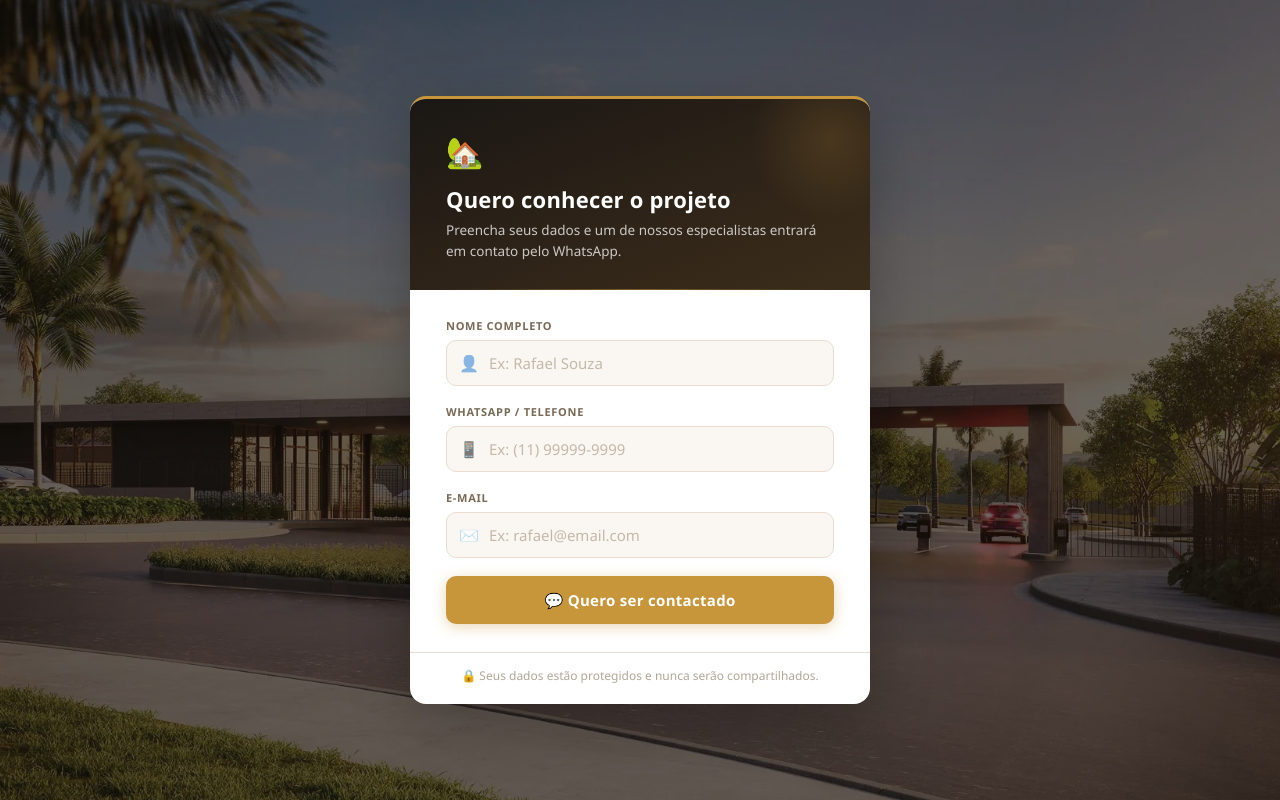
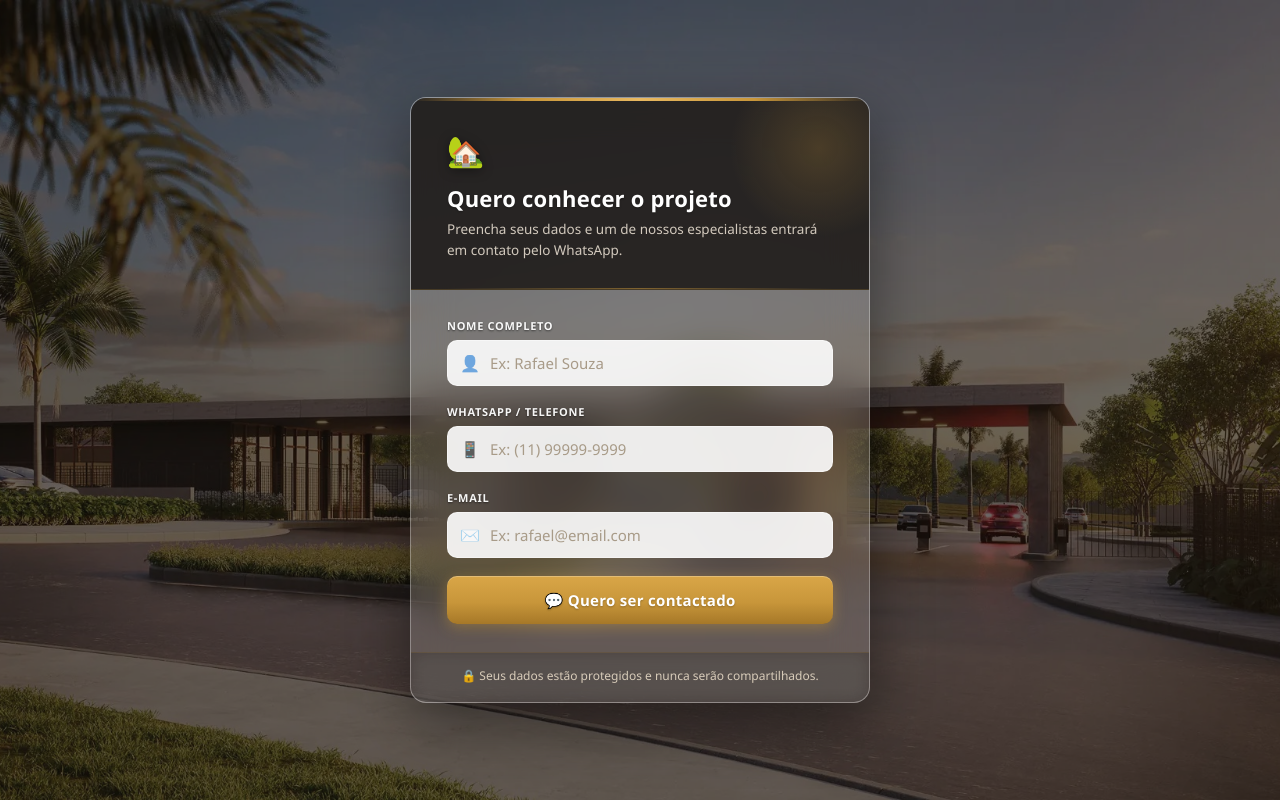
Before and after one commit to rafamessi2/SistemaDeIndica-o, a plain HTML site: page index.html in a window 1280 px wide. Drawn offline with Linux system fonts and the light colour scheme.

Commit message:
Add files via upload

```diff
--- a/script.js
+++ b/script.js
@@ -18,7 +18,7 @@ const CONFIG = {
   whatsappNumero: "5519993211165",
 
   /* 3. Nome do seu projeto — aparece na mensagem automática do WhatsApp */
-  nomeProjeto: "Gran Treviso",
+  nomeProjeto: "Gran Reserva Treviso",
 
 };
 /* ══════════════════════════════════════════════════════════ */
@@ -148,7 +148,7 @@ document.getElementById("formLead").addEventListener("submit", async function (e
     const mensagem =
       `Olá! Meu nome é ${nome}, acabei de preencher o formulário` +
       ` e vim pela indicação de ${nomeIndicador}.` +
-      ` Gostaria de saber mais sobre ${CONFIG.nomeProjeto}.`;
+      ` Gostaria de saber mais sobre o ${CONFIG.nomeProjeto}.`;
 
     /* Redireciona após 1.5 s para o usuário ver a mensagem de sucesso */
     setTimeout(() => {
--- a/style.css
+++ b/style.css
@@ -1,5 +1,6 @@
 /* ════════════════════════════════════════════════════════════
    STYLE.CSS — Sistema de Leads · Paleta Luxo Empreendimento
+   Glassmorphism sobre base clássica (charcoal + dourado + madeira)
    Compartilhado entre index.html e admin.html
    ════════════════════════════════════════════════════════════ */
 
@@ -16,6 +17,7 @@
   --brand-dark:     #a67828;
   --brand-light:    #fdf3e3;
   --brand-glow:     rgba(200, 150, 58, 0.30);
+  --brand-glow-lg:  rgba(200, 150, 58, 0.50);
 
   /* ── Superfícies escuras (arquitetura charcoal) ── */
   --dark:           #1a1714;
@@ -34,14 +36,21 @@
   --error-light:    #fdf0f0;
   --error-border:   #f0c0c0;
 
-  /* ── Neutros creme (card) ── */
+  /* ── Neutros creme (card admin) ── */
   --bg:             #f4f0eb;
   --surface:        #ffffff;
   --surface-2:      #faf7f3;
   --text:           #1a1410;
   --muted:          #7a6a58;
   --border:         #e8ddd0;
-  --placeholder:    #c4b8a8;
+  --placeholder:    #a89b88;
+
+  /* ── Glass (para o form com a imagem atrás) ── */
+  --glass-bg:          rgba(255, 255, 255, 0.15);
+  --glass-border:      rgba(255, 255, 255, 0.30);
+  --glass-header-bg:   rgba(26, 23, 20, 0.85);
+  --glass-input-bg:    rgba(255, 255, 255, 0.90);
+  --glass-footer-bg:   rgba(26, 23, 20, 0.35);
 
   /* ── Forma ── */
   --radius:         16px;
@@ -50,9 +59,9 @@
 
   /* ── Sombras ── */
   --shadow:         0 8px 40px rgba(0,0,0,0.18);
-  --shadow-lg:      0 16px 60px rgba(0,0,0,0.28);
-  --shadow-btn:     0 3px 14px rgba(200,150,58,0.38);
-  --shadow-btn-hov: 0 6px 22px rgba(200,150,58,0.50);
+  --shadow-lg:      0 20px 60px rgba(0,0,0,0.45);
+  --shadow-btn:     0 3px 14px rgba(200,150,58,0.45);
+  --shadow-btn-hov: 0 8px 26px rgba(200,150,58,0.65);
 
   /* ── Tipografia ── */
   --font:           'Segoe UI', system-ui, -apple-system, sans-serif;
@@ -78,7 +87,7 @@ body {
 
 /* ── Página de formulário com foto de fundo (index.html) ────────
    ✏️ Renomeie sua imagem para "bg.jpg" e coloque na mesma pasta
-   que o index.html antes de publicar no GitHub Pages.
+   que o index.html antes de publicar.
 ─────────────────────────────────────────────────────────────── */
 body.page-center {
   display: flex;
@@ -183,47 +192,73 @@ body.page-top {
   margin-bottom: 20px;
 }
 
-/* Versão formulário (index.html) — com bordinha dourada no topo */
+/* ── Versão formulário (index.html) — GLASSMORPHISM ────────────
+   Peça de vidro luxuosa flutuando sobre a imagem do empreendimento.
+─────────────────────────────────────────────────────────────── */
 .card--form {
   width: 100%;
   max-width: 460px;
   margin-bottom: 0;
+
+  /* Vidro fosco sobre a foto */
+  background: var(--glass-bg);
+  backdrop-filter: blur(20px) saturate(1.15);
+  -webkit-backdrop-filter: blur(20px) saturate(1.15);
+  border: 1px solid var(--glass-border);
+  border-radius: var(--radius);
   box-shadow: var(--shadow-lg);
-  border-top: 3px solid var(--brand);
+  overflow: hidden;
+  position: relative;
 }
 
-/* ── Cabeçalho escuro tipo "arquitetura" (index.html) ────────── */
+/* Fio dourado decorativo no topo (mantido do design original) */
+.card--form::before {
+  content: "";
+  position: absolute;
+  top: 0; left: 0; right: 0;
+  height: 3px;
+  background: linear-gradient(90deg,
+    transparent 0%,
+    var(--brand) 25%,
+    #e8b860 50%,
+    var(--brand) 75%,
+    transparent 100%);
+  z-index: 2;
+  pointer-events: none;
+}
+
+/* ── Cabeçalho escuro tipo "arquitetura" (index.html) ──────────
+   Mantém o charcoal luxuoso, agora com leve transparência que
+   deixa o glass respirar por baixo.
+─────────────────────────────────────────────────────────────── */
 .card-header {
-  background:
-    linear-gradient(160deg,
-      #1a1714 0%,
-      #2e2318 55%,
-      #3b2d1a 100%);
+  background: var(--glass-header-bg);
   padding: 32px 36px 28px;
   color: #fff;
   position: relative;
   overflow: hidden;
+  border-bottom: 1px solid rgba(200,150,58,0.20);
 }
 
-/* Reflexo dourado sutil no canto superior */
+/* Reflexo dourado sutil no canto superior (mantido) */
 .card-header::before {
   content: "";
   position: absolute;
   top: -40px; right: -40px;
-  width: 160px; height: 160px;
+  width: 180px; height: 180px;
   border-radius: 50%;
-  background: radial-gradient(circle, rgba(200,150,58,.18) 0%, transparent 70%);
+  background: radial-gradient(circle, rgba(200,150,58,.22) 0%, transparent 70%);
   pointer-events: none;
 }
 
-/* Linha dourada decorativa na base do header */
+/* Linha dourada decorativa na base do header (mantida) */
 .card-header::after {
   content: "";
   position: absolute;
   bottom: 0; left: 36px; right: 36px;
   height: 1px;
   background: linear-gradient(90deg,
-    transparent, rgba(200,150,58,.5), transparent);
+    transparent, rgba(200,150,58,.55), transparent);
   pointer-events: none;
 }
 
@@ -232,6 +267,7 @@ body.page-top {
   font-size: 30px;
   margin-bottom: 12px;
   position: relative;
+  filter: drop-shadow(0 2px 6px rgba(0,0,0,0.4));
 }
 
 .card-header__title {
@@ -240,14 +276,17 @@ body.page-top {
   margin-bottom: 6px;
   position: relative;
   letter-spacing: .2px;
+  color: #fff;
+  text-shadow: 0 1px 2px rgba(0,0,0,0.3);
 }
 
 .card-header__sub {
   font-size: 13.5px;
-  opacity: .75;
+  opacity: .85;
   line-height: 1.55;
   position: relative;
   font-weight: 400;
+  color: #f0e6d8;
 }
 
 /* ── Cabeçalho de card simples (admin.html) ──────────────────── */
@@ -287,9 +326,16 @@ body.page-top {
   margin-top: 3px;
 }
 
-/* ── Corpo e rodapé ──────────────────────────────────────────── */
+/* ── Corpo do card ─────────────────────────────────────────────
+   No form, o corpo é transparente pra deixar o vidro aparecer.
+─────────────────────────────────────────────────────────────── */
 .card-body {
   padding: 28px 36px;
+}
+
+/* No card--form, o body respira o vidro */
+.card--form .card-body {
+  background: transparent;
 }
 
 .card-body--prose {
@@ -301,20 +347,30 @@ body.page-top {
 .card-body--prose p { margin-bottom: 8px; }
 .card-body--prose strong { color: var(--text); }
 
+/* ── Rodapé do card ──────────────────────────────────────────── */
 .card-footer {
-  padding: 14px 36px 20px;
+  padding: 14px 36px 18px;
   text-align: center;
   border-top: 1px solid var(--border);
   font-size: 12px;
   color: #b0a898;
 }
 
+/* No card--form, o rodapé tem fundo escuro semi-transparente */
+.card--form .card-footer {
+  background: var(--glass-footer-bg);
+  border-top: 1px solid rgba(200,150,58,0.15);
+  color: #d8ccba;
+  backdrop-filter: blur(8px);
+  -webkit-backdrop-filter: blur(8px);
+}
+
 /* ══ 7. BADGE DE INDICAÇÃO ══════════════════════════════════════ */
 .badge {
   display: none;
   margin-top: 14px;
-  background: rgba(200,150,58,.18);
-  border: 1px solid rgba(200,150,58,.45);
+  background: rgba(200,150,58,.22);
+  border: 1px solid rgba(200,150,58,.55);
   color: #f5d898;
   font-size: 12.5px;
   font-weight: 600;
@@ -323,6 +379,8 @@ body.page-top {
   width: fit-content;
   position: relative;
   letter-spacing: .2px;
+  backdrop-filter: blur(6px);
+  -webkit-backdrop-filter: blur(6px);
 }
 
 /* ══ 8. FORMULÁRIO ══════════════════════════════════════════════ */
@@ -340,6 +398,13 @@ body.page-top {
   margin-bottom: 7px;
 }
 
+/* No form sobre o glass, os labels precisam de mais contraste */
+.card--form .field label {
+  color: #fff;
+  text-shadow: 0 1px 2px rgba(0,0,0,0.5);
+  opacity: 0.95;
+}
+
 .input-wrap {
   position: relative;
 }
@@ -351,7 +416,8 @@ body.page-top {
   transform: translateY(-50%);
   font-size: 16px;
   pointer-events: none;
-  opacity: .5;
+  opacity: .6;
+  z-index: 1;
 }
 
 input[type="text"],
@@ -370,15 +436,30 @@ input[type="email"] {
   -webkit-appearance: none;
 }
 
+/* No form, os inputs são semi-transparentes e dão a sensação de vidro */
+.card--form input[type="text"],
+.card--form input[type="tel"],
+.card--form input[type="email"] {
+  background: var(--glass-input-bg);
+  border: 1.5px solid rgba(255,255,255,0.4);
+  color: var(--dark);
+}
+
 input:focus {
   border-color: var(--brand);
   box-shadow: 0 0 0 3.5px var(--brand-glow);
   background: #fff;
 }
 
+.card--form input:focus {
+  border-color: var(--brand);
+  box-shadow: 0 0 0 4px var(--brand-glow);
+  background: #ffffff;
+}
+
 input.field--error {
   border-color: var(--error) !important;
-  box-shadow: 0 0 0 3px rgba(201,64,64,.12) !important;
+  box-shadow: 0 0 0 3px rgba(201,64,64,.15) !important;
 }
 
 input::placeholder { color: var(--placeholder); }
@@ -398,7 +479,7 @@ input::placeholder { color: var(--placeholder); }
   cursor: pointer;
   text-decoration: none;
   letter-spacing: .3px;
-  transition: background var(--t), box-shadow var(--t), transform .1s;
+  transition: background var(--t), box-shadow var(--t), transform .12s ease;
   white-space: nowrap;
 }
 
@@ -408,14 +489,31 @@ input::placeholder { color: var(--placeholder); }
 .btn--full { width: 100%; padding: 14px; font-size: 15px; }
 .btn--sm   { padding: 7px 14px; font-size: 12.5px; }
 
-/* ── Botão primário: dourado âmbar ── */
+/* ── Botão primário: DOURADO ÂMBAR com brilho ── */
 .btn--primary {
-  background: var(--brand);
+  background: linear-gradient(180deg, #d9a647 0%, #c8963a 55%, #a67828 100%);
   color: #fff;
-  box-shadow: var(--shadow-btn);
+  box-shadow:
+    var(--shadow-btn),
+    inset 0 1px 0 rgba(255,255,255,0.25);
+  text-shadow: 0 1px 2px rgba(0,0,0,0.25);
 }
-.btn--primary:hover    { background: var(--brand-dark); box-shadow: var(--shadow-btn-hov); }
-.btn--primary:disabled { background: #c4b8a8; box-shadow: none; cursor: not-allowed; }
+
+.btn--primary:hover {
+  background: linear-gradient(180deg, #e0b050 0%, #cc9a3e 55%, #ad7c2a 100%);
+  box-shadow:
+    var(--shadow-btn-hov),
+    inset 0 1px 0 rgba(255,255,255,0.30);
+  transform: translateY(-1px);
+}
+
+.btn--primary:disabled {
+  background: #c4b8a8;
+  box-shadow: none;
+  cursor: not-allowed;
+  text-shadow: none;
+  transform: none;
+}
 
 /* ── Botão de sucesso ── */
 .btn--success {
@@ -590,7 +688,7 @@ input::placeholder { color: var(--placeholder); }
 
   .card--form { border-radius: 14px; }
   .card-head  { padding: 16px 18px; }
-  .card-body  { padding: 20px; }
+  .card-body  { padding: 22px; }
 
   .topbar { padding: 0 16px; }
   .topbar__brand { font-size: 14px; }
```
Also changed, not shown: index.html (line endings or trailing spaces).
